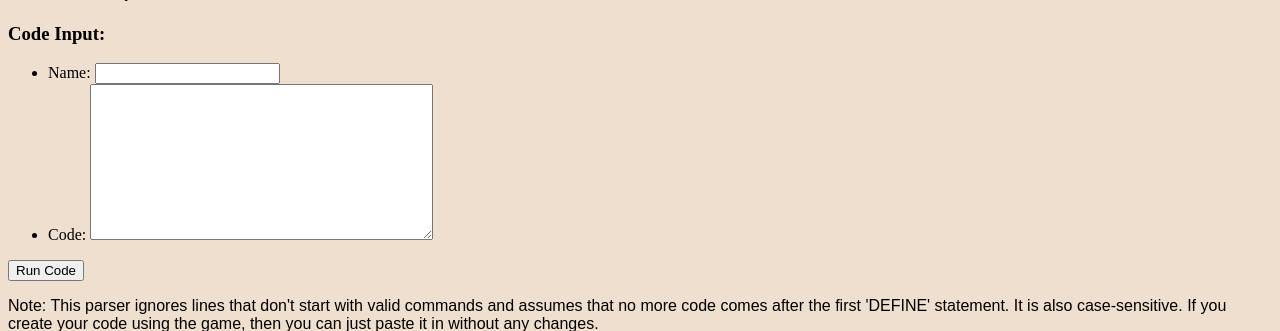
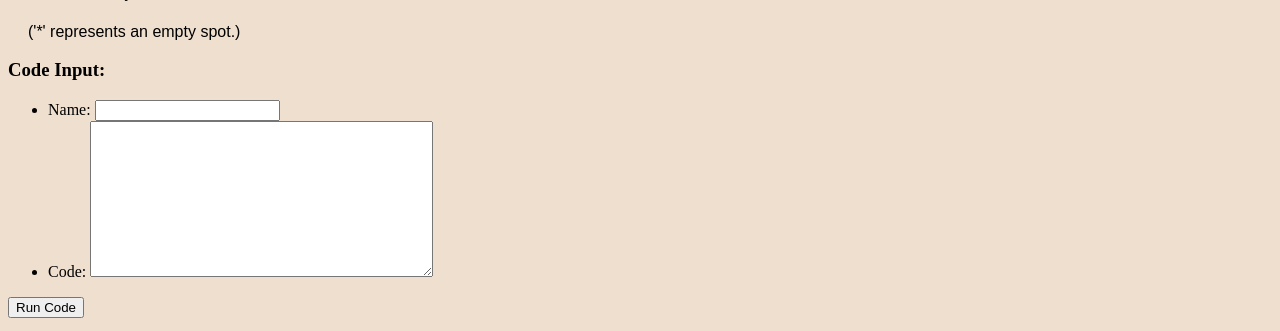
Before and after one commit to ocoss/CustomHRM, a Django app: template problems/templates/problems/problem.html in a window 1280 px wide. Shown: the part 182-513 px from the top of the page. Run offline with Django 3.2, Linux system fonts and the light colour scheme; the template is opened without the code that fills it: values that come from a table or form of the project are taken from there, others are empty.

Commit message:
added small explanationa

```diff
--- a/problems/templates/problems/problem.html
+++ b/problems/templates/problems/problem.html
@@ -42,6 +42,7 @@
         <p>{{ problem.description }}</p>
         {% endautoescape %}
         <h4>Initial Memory: {{ problem.init_memory }}</h4>
+        <p>('*' represents an empty spot.)</p>
     </div>
     <div>
         <h3>Code Input:</h3>
```
